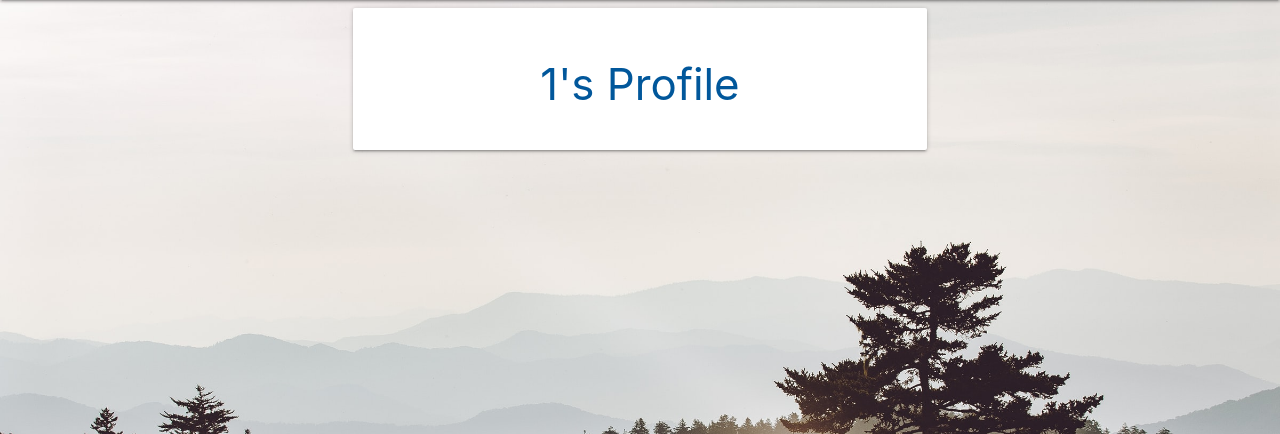
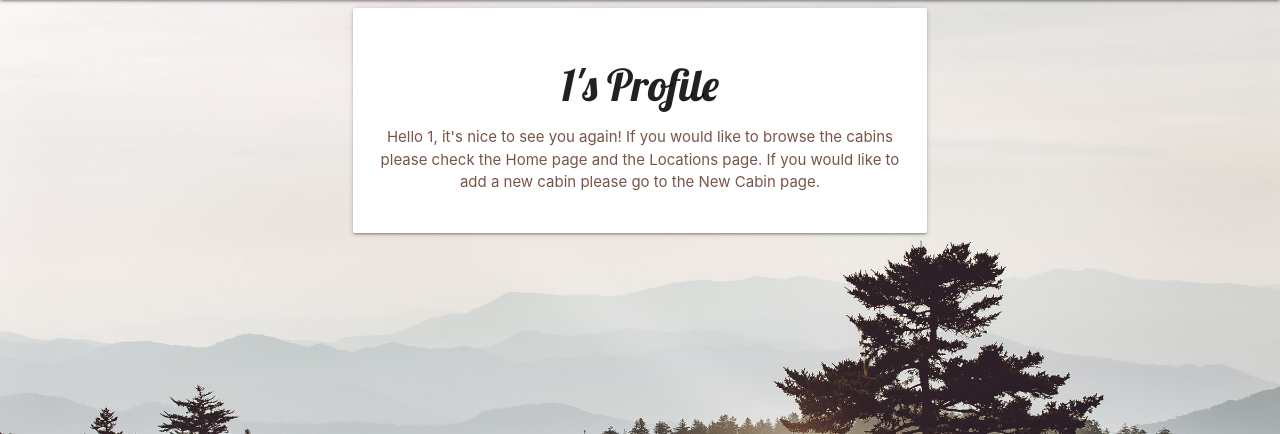
Before and after one commit to Code-Institute-Submissions/berill98-cabinlove_NovResub, a Flask app: page /profile/admin in a window 1280 px wide. Shown: the part 64-498 px from the top of the page. Run offline with Flask 2, Linux system fonts and the light colour scheme; the visitor is signed in with stand-in values (Sample User, id 1); some libraries are stand-ins or nearby versions.

Commit message:
update the design on the Register page and Profile page

```diff
--- a/cabinlove/templates/profile.html
+++ b/cabinlove/templates/profile.html
@@ -4,9 +4,17 @@
     <div class="row">
         <div class="col s12 m8 offset-m2">
             <div class="card-panel">
-                <h3 class="center-align light-blue-text text-darken-4">
+                <h3 class="main-text center-align">
                     {{ username }}'s Profile
                 </h3>
+                <p class="center-align brown-text darken-2">
+                    Hello {{ username }}, it's nice to see you again!
+                    If you would like to browse the cabins please check the Home page and the Locations page.
+                    If you would like to add a new cabin please go to the New Cabin page.
+                    {% if session.user|lower == "admin"|lower %}
+                    If you would like to add a new location please go to the New Location page.
+                    {% endif %}
+                </p>
             </div>
         </div>
     </div>
--- a/cabinlove/templates/register.html
+++ b/cabinlove/templates/register.html
@@ -18,7 +18,7 @@
                 <!-- password -->
                 <div class="row">
                     <div class="input-field col s12">
-						<i class="fa-solid fa-lock prefix brown-text darken-"></i>
+						<i class="fa-solid fa-lock prefix brown-text darken-2"></i>
                         <input id="password" name="password" type="password" minlength="5"
                             maxlength="15" pattern="^[a-zA-Z0-9]{5,15}$" class="validate" required>
                         <label for="password">Password</label>
```
